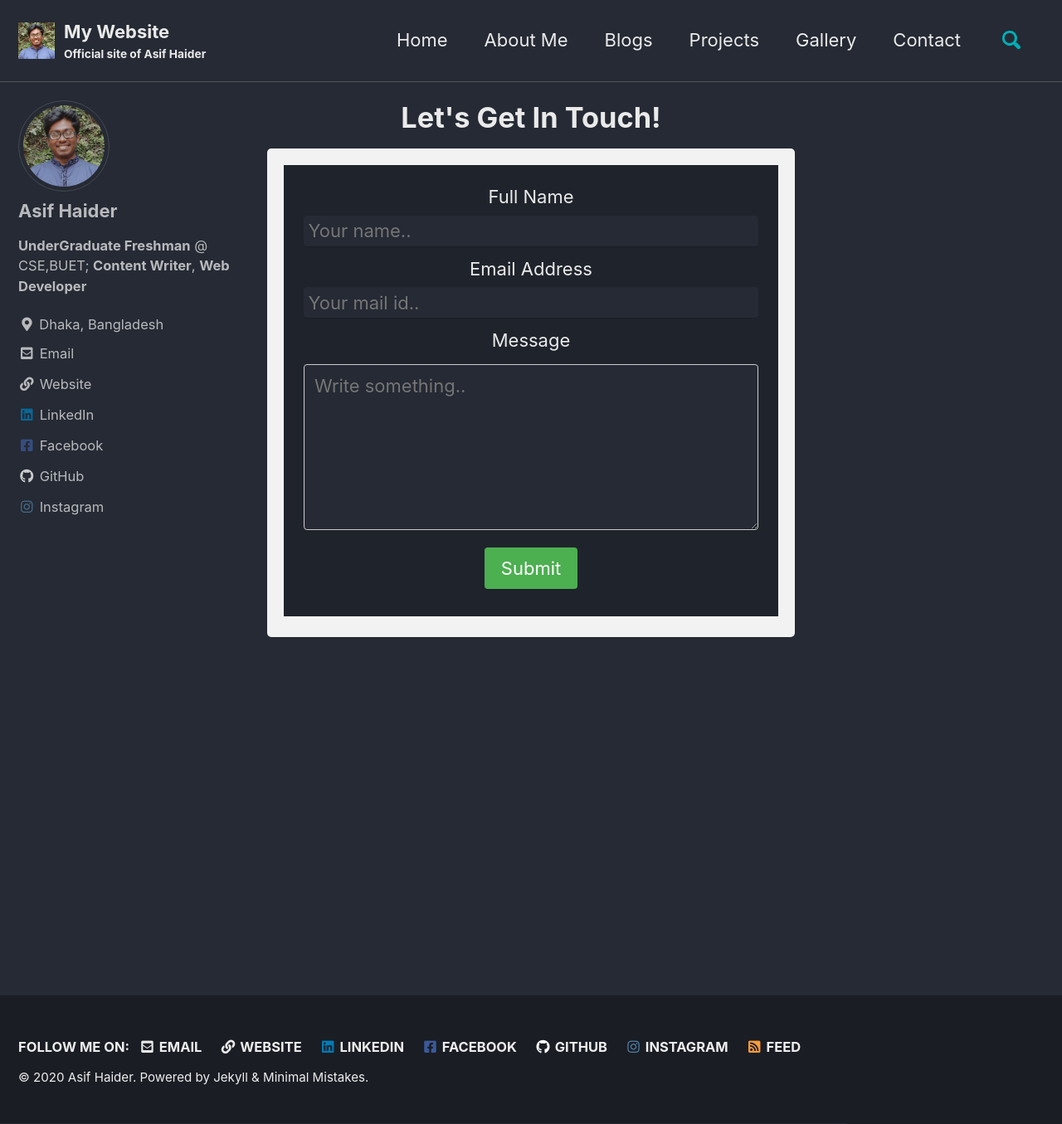
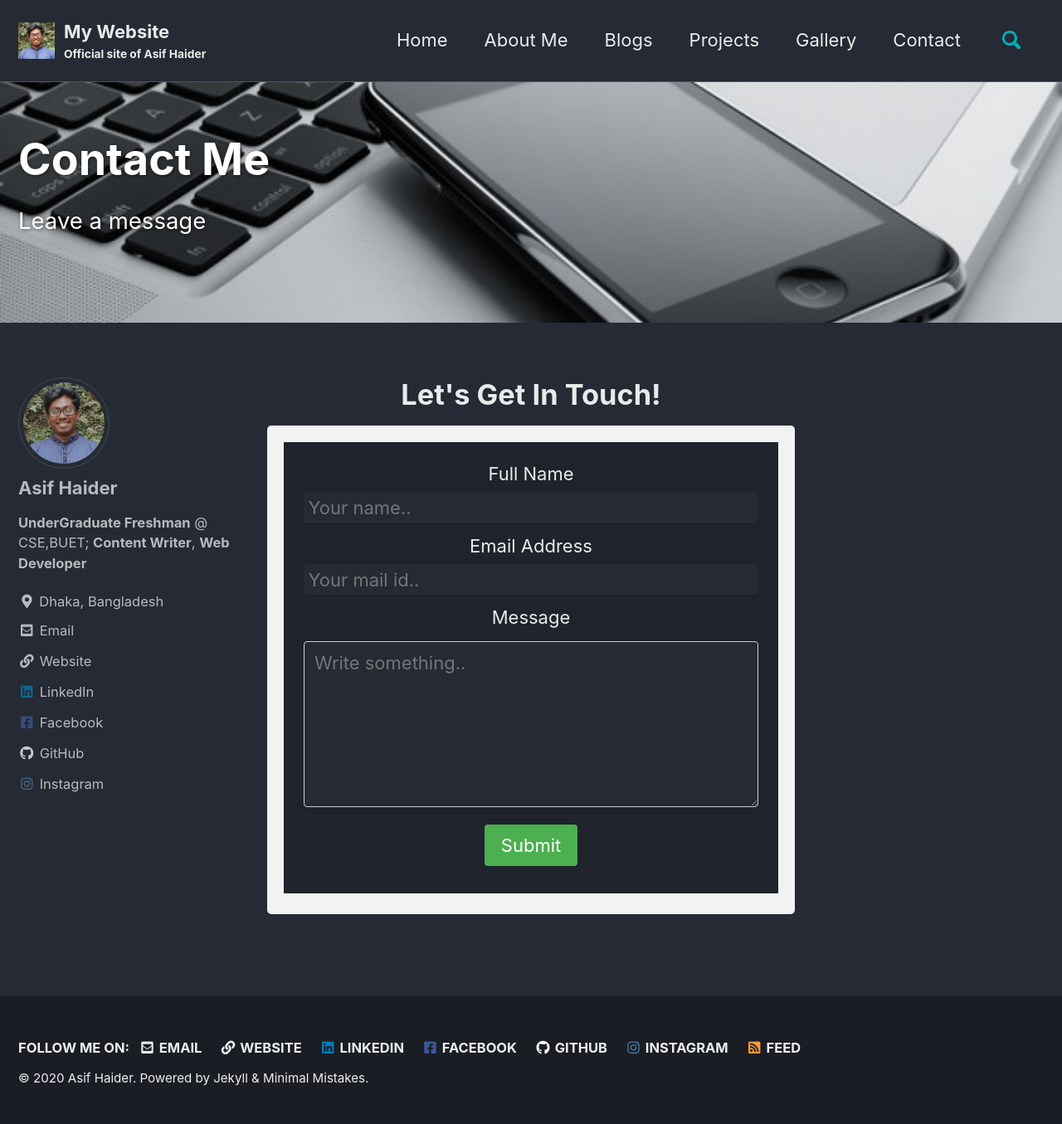
Before and after one commit to asifhaider/home, a Jekyll site: the page built from contact.html, in a window 1280 px wide and 1355 px high. Shown: the whole window at 83% size. Built offline with Jekyll 4.4.1, drawn with Linux system fonts in a browser that asks for light colours; cached includes are drawn as plain includes.

Commit message:
updated contact

```diff
--- a/_config.yml
+++ b/_config.yml
@@ -21,9 +21,9 @@ title_separator          : "-"
 subtitle                 : "Official site of Asif Haider" # site tagline that appears below site title in masthead
 name                     : "Asif Haider"
 description              : "My Blog and Portfolio Site"
-url                      : "https://asifelhan.github.io/My-Website/" # the base hostname & protocol for your site e.g. "https://mmistakes.github.io"
+url                      : "https://asifhaider.github.io/home/" # the base hostname & protocol for your site e.g. "https://mmistakes.github.io"
 baseurl                  : #"/Beta-BlogFolio" # the subpath of your site, e.g. "/blog"
-repository               : "asifelhan/My-Website" # GitHub username/repo-name e.g. "mmistakes/minimal-mistakes"
+repository               : "asifhaider/home" # GitHub username/repo-name e.g. "mmistakes/minimal-mistakes"
 teaser                   : # path of fallback teaser image, e.g. "/assets/images/500x300.png"
 logo                     : "/assets/img/meh.jpg" # path of logo image to display in the masthead, e.g. "/assets/images/88x88.png"
 masthead_title           : # overrides the website title displayed in the masthead, use " " for no title
@@ -85,7 +85,7 @@ social:
     - "https://www.facebook.com/asif.elhan/"
     - "https://www.linkedin.com/in/asif-haider-1805112/"
     - "https://www.instagram.com/asifelhan/"
-    - "https://github.com/asifelhan"
+    - "https://github.com/asifhaider"
 
 # Analytics
 analytics:
@@ -117,7 +117,7 @@ author:
       url: "https://www.facebook.com/asif.elhan/"
     - label: "GitHub"
       icon: "fab fa-fw fa-github"
-      url: "https://github.com/asifelhan"
+      url: "https://github.com/asifhaider"
     - label: "Instagram"
       icon: "fab fa-fw fa-instagram"
       url: "https://www.instagram.com/asifelhan/"
@@ -139,7 +139,7 @@ footer:
       url: "https://www.facebook.com/asif.elhan/"
     - label: "GitHub"
       icon: "fab fa-fw fa-github"
-      url: "https://github.com/asifelhan"
+      url: "https://github.com/asifhaider"
     - label: "Instagram"
       icon: "fab fa-fw fa-instagram"
       url: "https://www.instagram.com/asifelhan/"
--- a/contact.html
+++ b/contact.html
@@ -1,7 +1,11 @@
 ---
 
+title: Contact Me
 layout: single
 author_profile: true
+excerpt: "Leave a message"
+header:
+  overlay_image: assets/img/contact.jpg
 ---
 
 <body>
```
Also changed, not shown: assets/img/contact.jpg (added).
